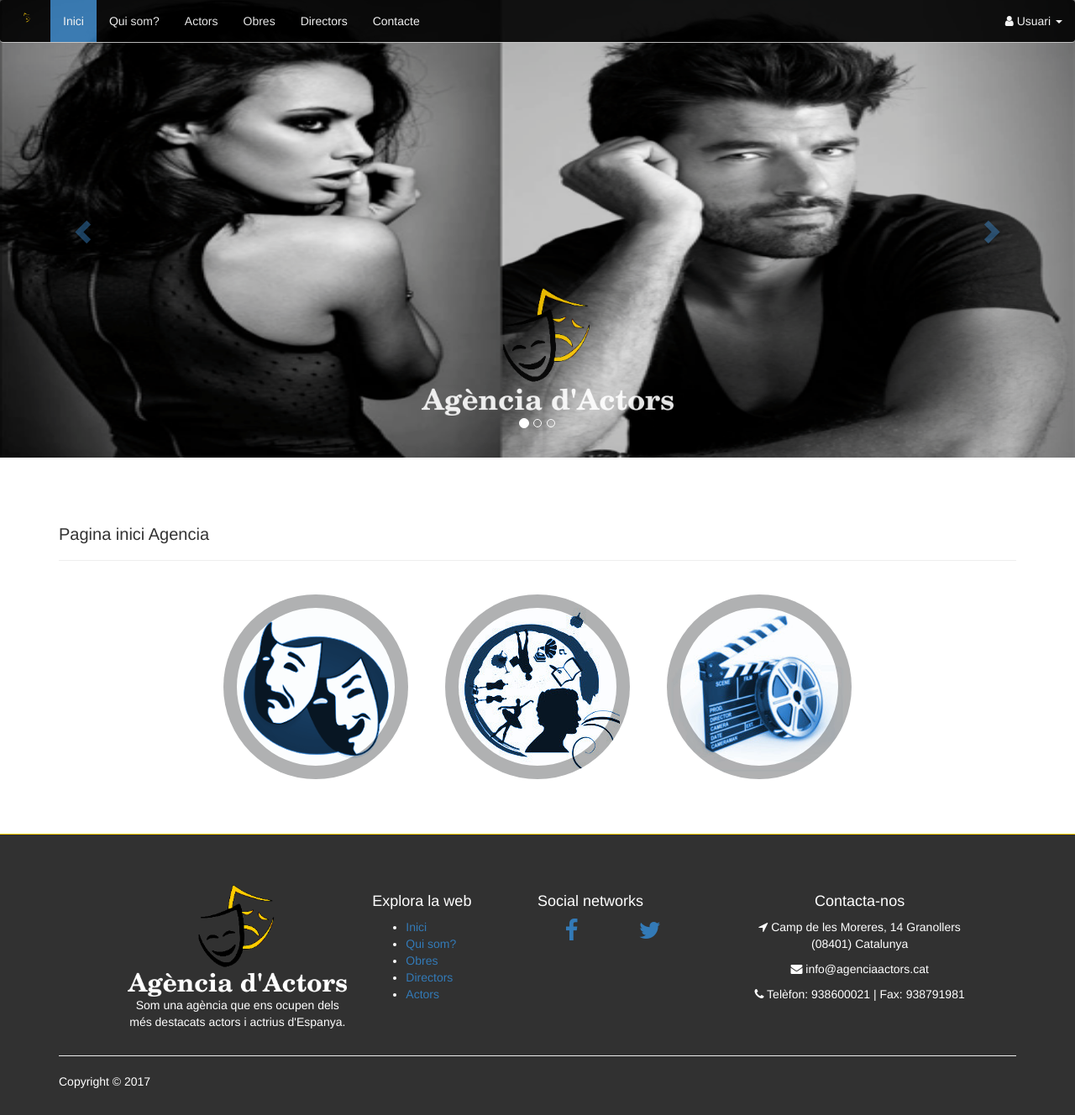
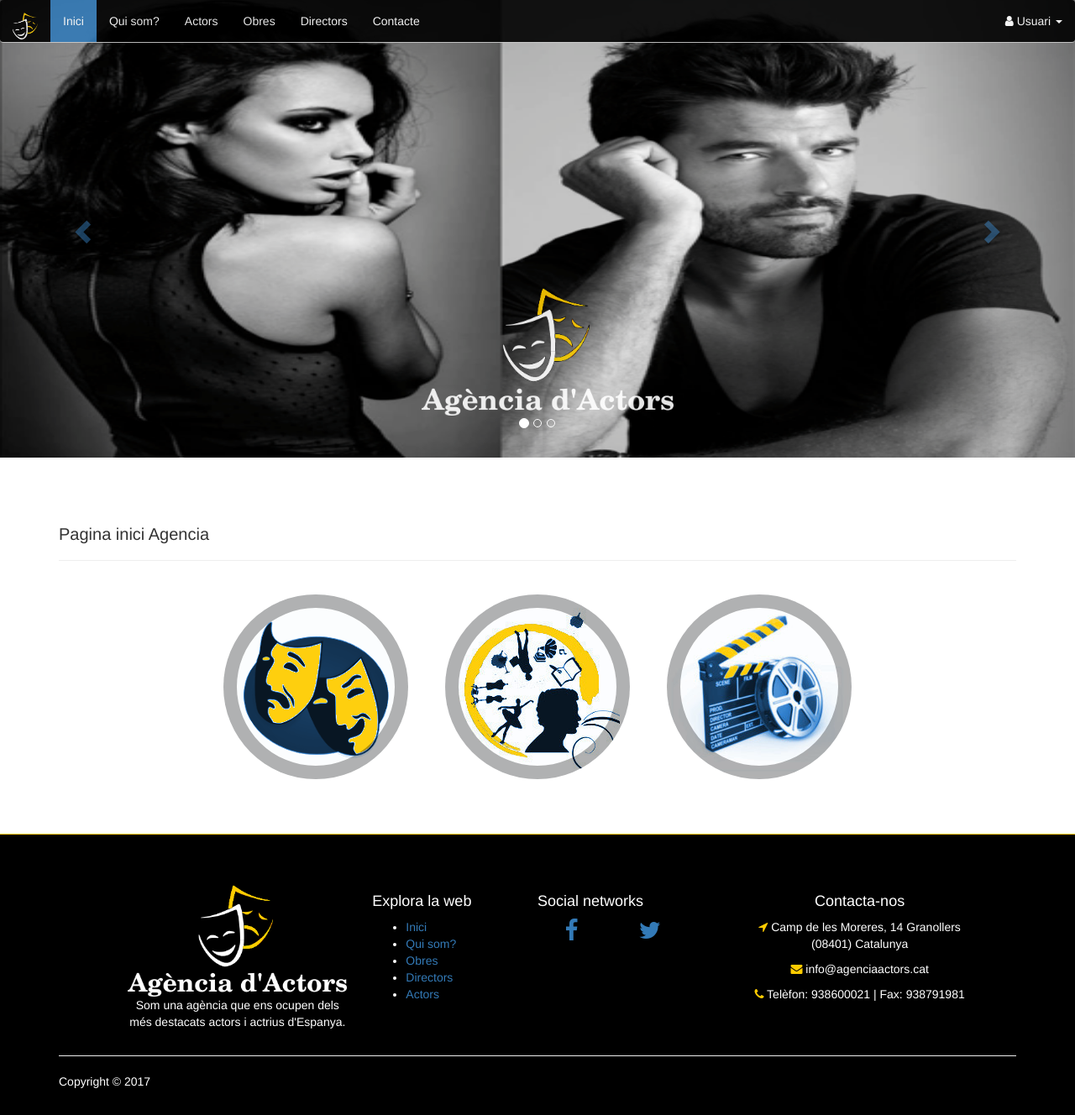
Before and after one commit to javiiglesias/AgenciaM14, a PHP site: page /index.php?act=logo_negre in a window 1280 px wide. Shown: the whole page at 84% size. Run offline with PHP 8.4, Linux system fonts and the light colour scheme; some libraries are stand-ins or nearby versions; some web fonts are replaced.

Commit message:
modificació de logo

```diff
--- a/view/css/estil.css
+++ b/view/css/estil.css
@@ -20,6 +20,9 @@ and open the template in the editor.
     text-align: justify;
 }
 
+.color-groc{
+    color:#ffcc00 !important;
+}
 /* ======= Header ========*/
 
 .container-header{
@@ -420,7 +423,7 @@ th{
     padding:20px;
     color:#fff;
     border-top: 1px solid #ffcc00;
-    background-color: #313131!important;
+    background-color: #000 !important;
     margin-top: 40px;
 }
 
--- a/view/footer.php
+++ b/view/footer.php
@@ -37,9 +37,9 @@
                     <h4>Contacta-nos</h4>
                 </div>
                 <div class="col-xs-9 col-xs-push-2 col-sm-9  col-md-12 col-lg-11 col-lg-push-1">
-                    <p><span class="fa fa-location-arrow"></span>  Camp de les Moreres, 14 Granollers (08401) Catalunya</p>
-                    <p><span class="fa fa-envelope"></span>  info@agenciaactors.cat</p>
-                    <p><span class="fa fa-phone"></span>  Telèfon: 938600021 | Fax: 938791981</p>
+                    <p><span class="fa fa-location-arrow color-groc"></span>  Camp de les Moreres, 14 Granollers (08401) Catalunya</p>
+                    <p><span class="fa fa-envelope color-groc"></span>  info@agenciaactors.cat</p>
+                    <p><span class="fa fa-phone color-groc"></span>  Telèfon: 938600021 | Fax: 938791981</p>
                 </div>
             </div>
         </div>
--- a/view/quisom.php
+++ b/view/quisom.php
@@ -18,7 +18,7 @@
         </div>
 
         <div class="paragraf col-xs-12 col-md-4 col-lg-4 col-lg-push-2">
-            <img src="view/images/logo_textNegre.png" class="img-responsive">
+            <img src="view/images/logo_negre.png" class="img-responsive">
         </div>
     </div>
 </div>
```
Also changed, not shown: view/images/actors.jpg, view/images/directors.jpg, view/images/logo.png, view/images/logo_icon.png, view/images/logo_negre.png (added), view/images/logo_textNegre.png, view/images/obras.png.
